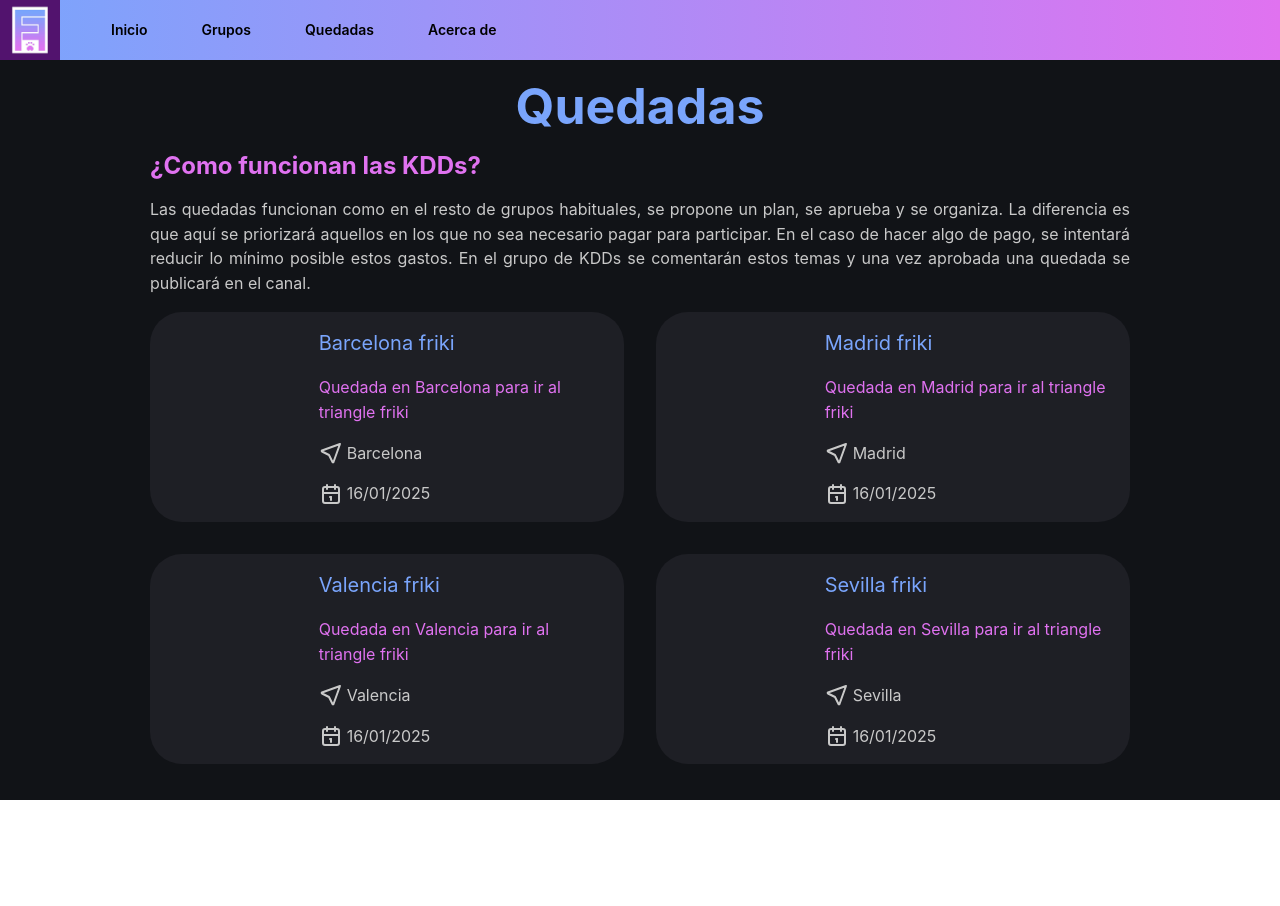
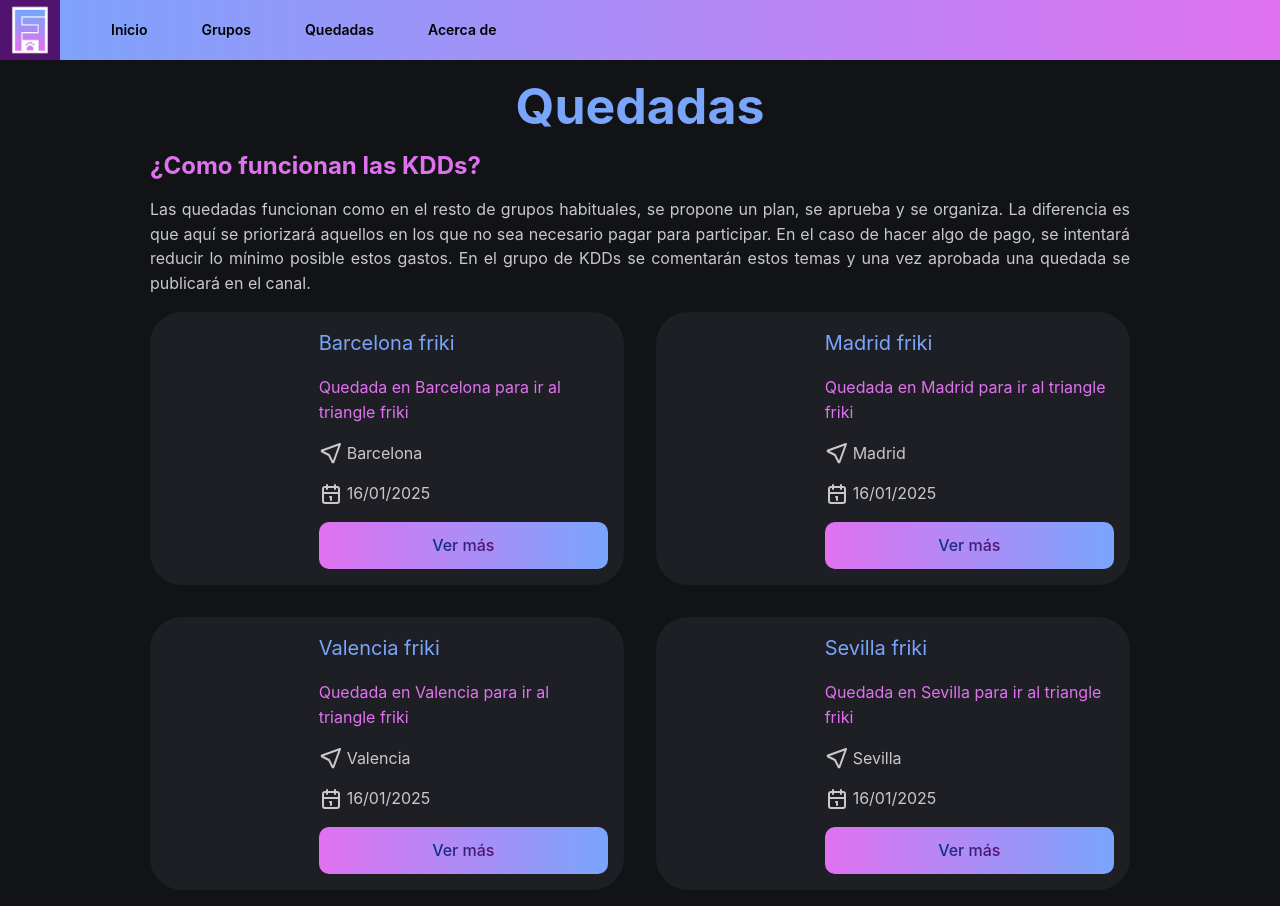
Before and after one commit to Furrfree/web, a React (Vite) app: page /meetings in a window 1280 px wide. Before the commit the page ends 800 px from the top, so only its background shows below. Built offline with nearby package versions, Linux system fonts and the light colour scheme.

Commit message:
Added option to open links in current or new tab

```diff
--- a/src/components/cards/GroupCard.tsx
+++ b/src/components/cards/GroupCard.tsx
@@ -22,7 +22,7 @@ export default function GroupCard({name, imageUrl, icon: Icon, link}: GroupCardP
                 />
                 <Icon size={32}/>
                 <Text fz="xl" c="blue">{name}</Text>
-                <FurrfreeButton link={link}/>
+                <FurrfreeButton link={link} text="Unirse" openInNewTab/>
             </Stack>
         </Card>
     )
--- a/src/components/cards/MeetingCard.tsx
+++ b/src/components/cards/MeetingCard.tsx
@@ -2,6 +2,7 @@ import {AspectRatio, Card, Grid, Group, Image, SimpleGrid, Stack, Text} from "@m
 import {blue, pink} from "../../theme/colors.ts";
 import {IconCalendar, IconLocation} from "@tabler/icons-react";
 import * as React from "react";
+import FurrfreeButton from "../input/furrfreebutton";
 
 
 interface MeetingCardProps {
@@ -49,6 +50,7 @@ export default function MeetingCard({id, title, description, date, location}: Me
                         <Text size="md" c={pink}>{description}</Text>
                         <MeetingCardIconTextField icon={IconLocation} text={location}/>
                         <MeetingCardIconTextField icon={IconCalendar} text={date}/>
+                        <FurrfreeButton link={`${import.meta.env.BASE_URL}meetings/${id}`} text="Ver más"/>
                     </Stack>
                 </Grid.Col>
             </Grid>
--- a/src/components/input/furrfreebutton/index.tsx
+++ b/src/components/input/furrfreebutton/index.tsx
@@ -1,14 +1,19 @@
 import styles from "./furrfreebutton.module.css";
 
-
 interface FurrfreeButtonProps {
-    link: string
+    link: string;
+    text: string;
+    openInNewTab?: boolean;
 }
 
-export default function FurrfreeButton({link}: FurrfreeButtonProps) {
+export default function FurrfreeButton({text, link, openInNewTab = false}: FurrfreeButtonProps) {
+    const handleClick = () => {
+        window.open(link, openInNewTab ? "_blank" : "_self");
+    };
+
     return (
-        <button className={styles.gradientBackground} onClick={() => window.open(link)}>
-            <span className={styles.test}>Unirse</span>
+        <button className={styles.gradientBackground} onClick={handleClick}>
+            <span className={styles.test}>{text}</span>
         </button>
     );
 }
```
